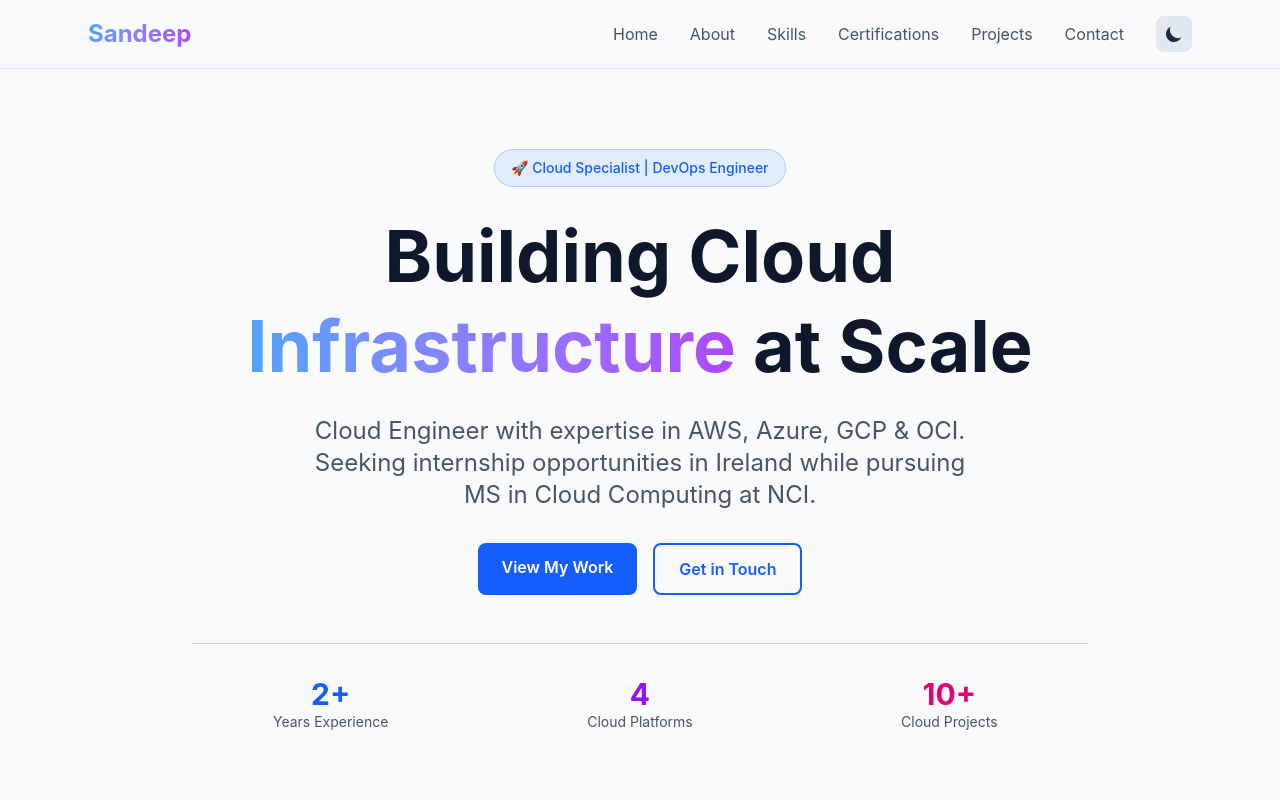
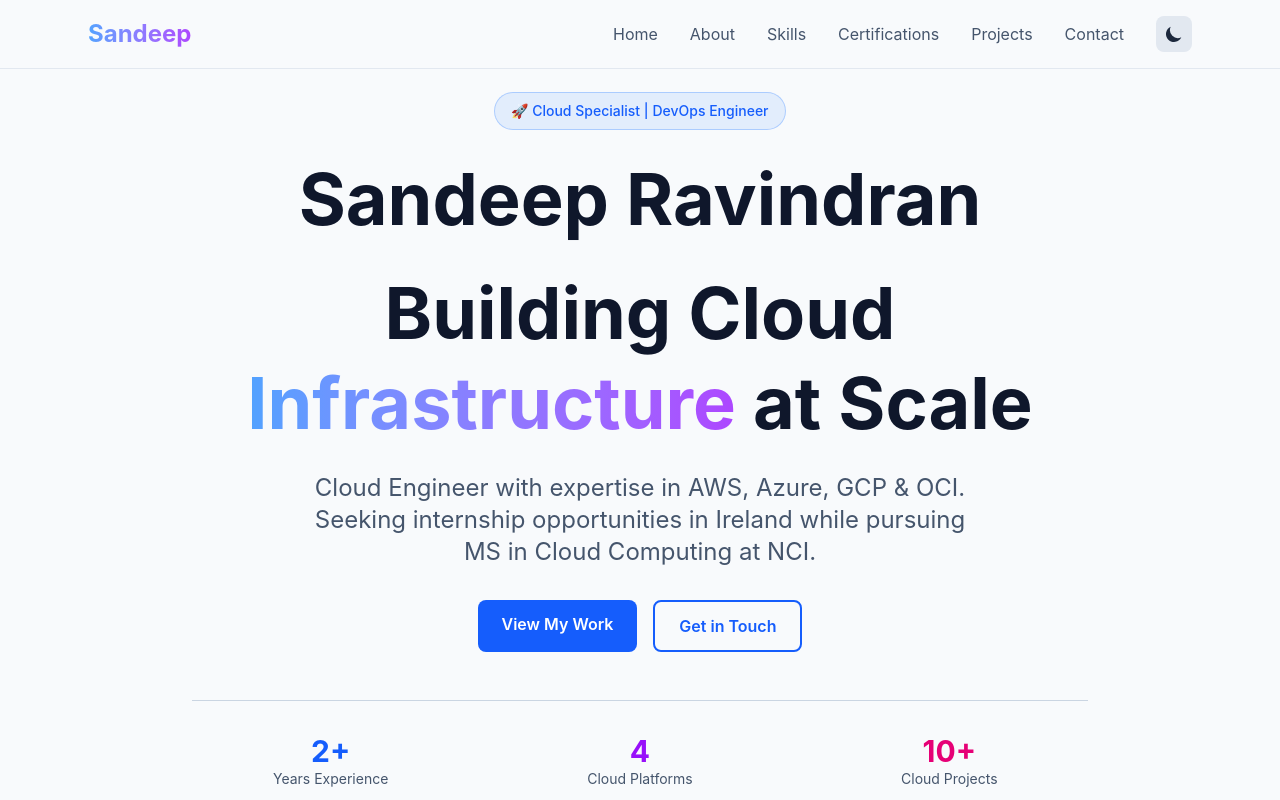
Before and after one commit to devtest-git/Portfolio, a Next.js app: page / in a window 1280 px wide. Shown: the top 800 px of the page. Built offline with nearby package versions, Linux system fonts and the light colour scheme.

Commit message:
name added in hero h5

```diff
--- a/src/components/Hero.tsx
+++ b/src/components/Hero.tsx
@@ -8,7 +8,9 @@ export default function Hero() {
         <div className="mb-6 inline-block px-4 py-2 bg-blue-500/10 border border-blue-500/30 dark:border-blue-500/30 rounded-full animate-fade-in group hover:bg-blue-600/90 dark:hover:bg-blue-400/90 transition-colors">
           <p className="text-blue-600 dark:text-blue-400 text-sm font-medium group-hover:text-white dark:group-hover:text-black transition-colors">🚀 Cloud Specialist | DevOps Engineer</p>
         </div>
-
+        <h4 className="text-5xl md:text-7xl font-bold mb-6 leading-tight text-slate-900 dark:text-white transition-colors duration-300 animate-fade-in">
+          Sandeep Ravindran
+        </h4>
         {/* Main heading */}
         <h1 className="text-5xl md:text-7xl font-bold mb-6 leading-tight text-slate-900 dark:text-white transition-colors duration-300 animate-fade-in">
           Building Cloud <span className="gradient-text">Infrastructure</span> at Scale
```
